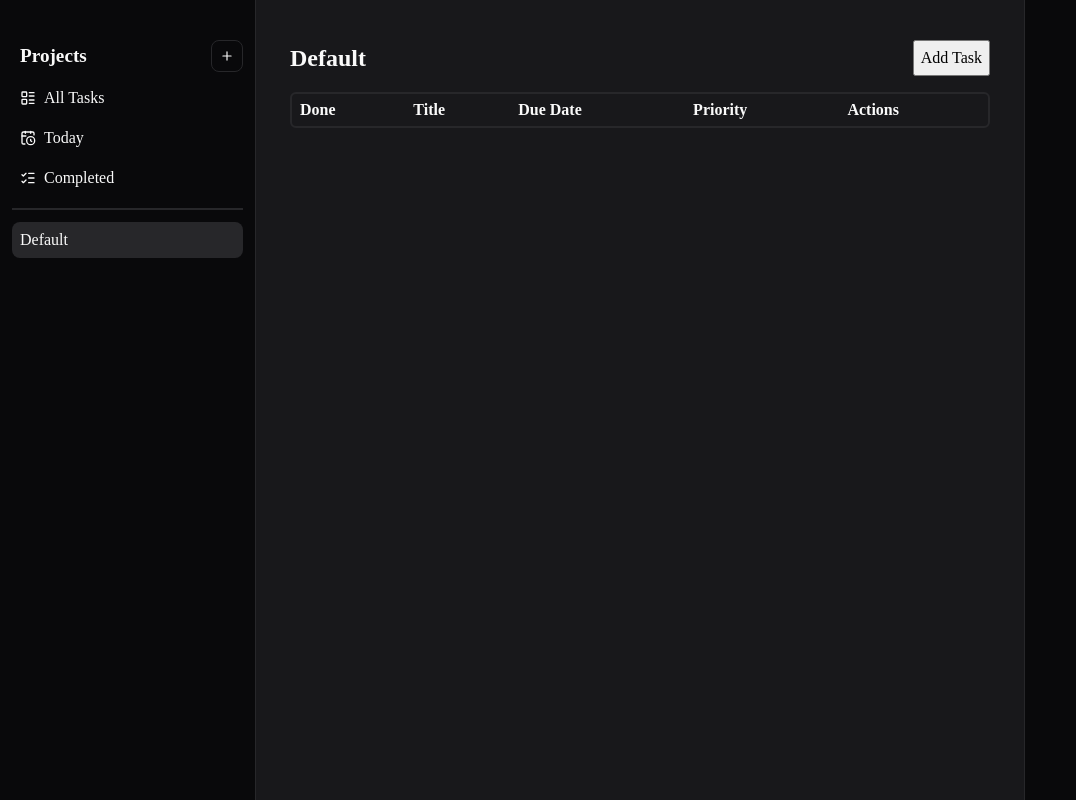
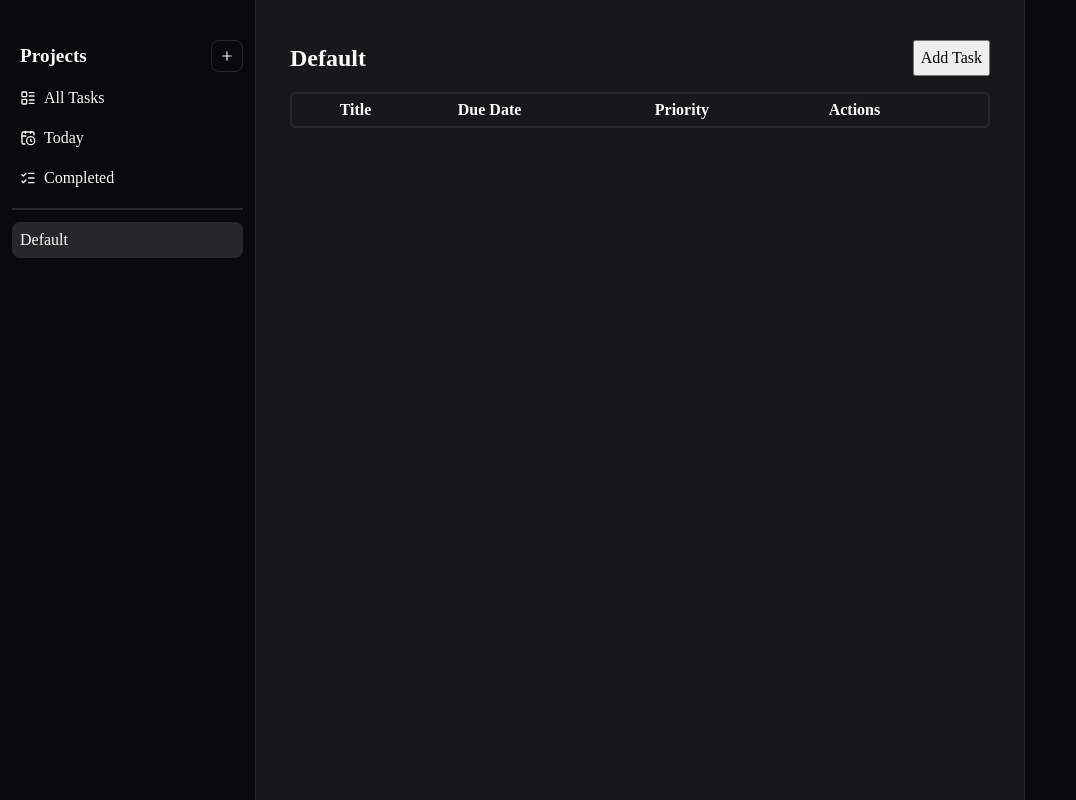
Before and after one commit to adrxan/todo-list, a website built with webpack: page src/index.html in a window 1280 px wide. Shown: the whole page, without its empty margins (0-1076 px from the left). Built offline with nearby package versions, Linux system fonts and the light colour scheme.

Commit message:
Add colgroup and classes to tasks table columns

```diff
--- a/src/index.html
+++ b/src/index.html
@@ -24,9 +24,16 @@
                 </div>
                 <div id="table-container">
                     <table id="tasks-table">
+                        <colgroup>
+                            <col class="col-done" />
+                            <col class="col-title" />
+                            <col class="col-date" />
+                            <col class="col-prio" />
+                            <col class="col-actions" />
+                        </colgroup>
                         <thead>
                             <tr>
-                                <th>Done</th>
+                                <th></th>
                                 <th>Title</th>
                                 <th>Due Date</th>
                                 <th>Priority</th>
```
